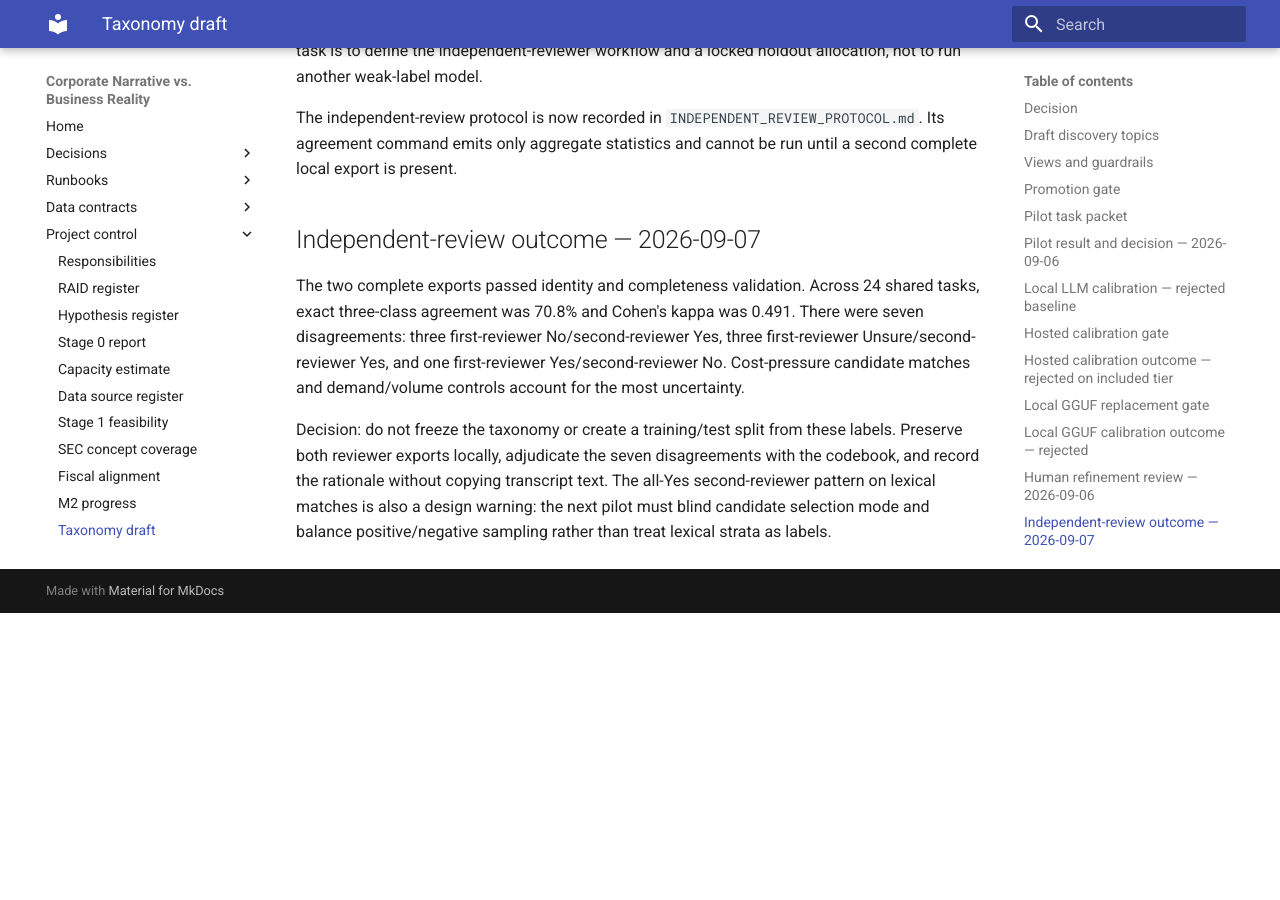
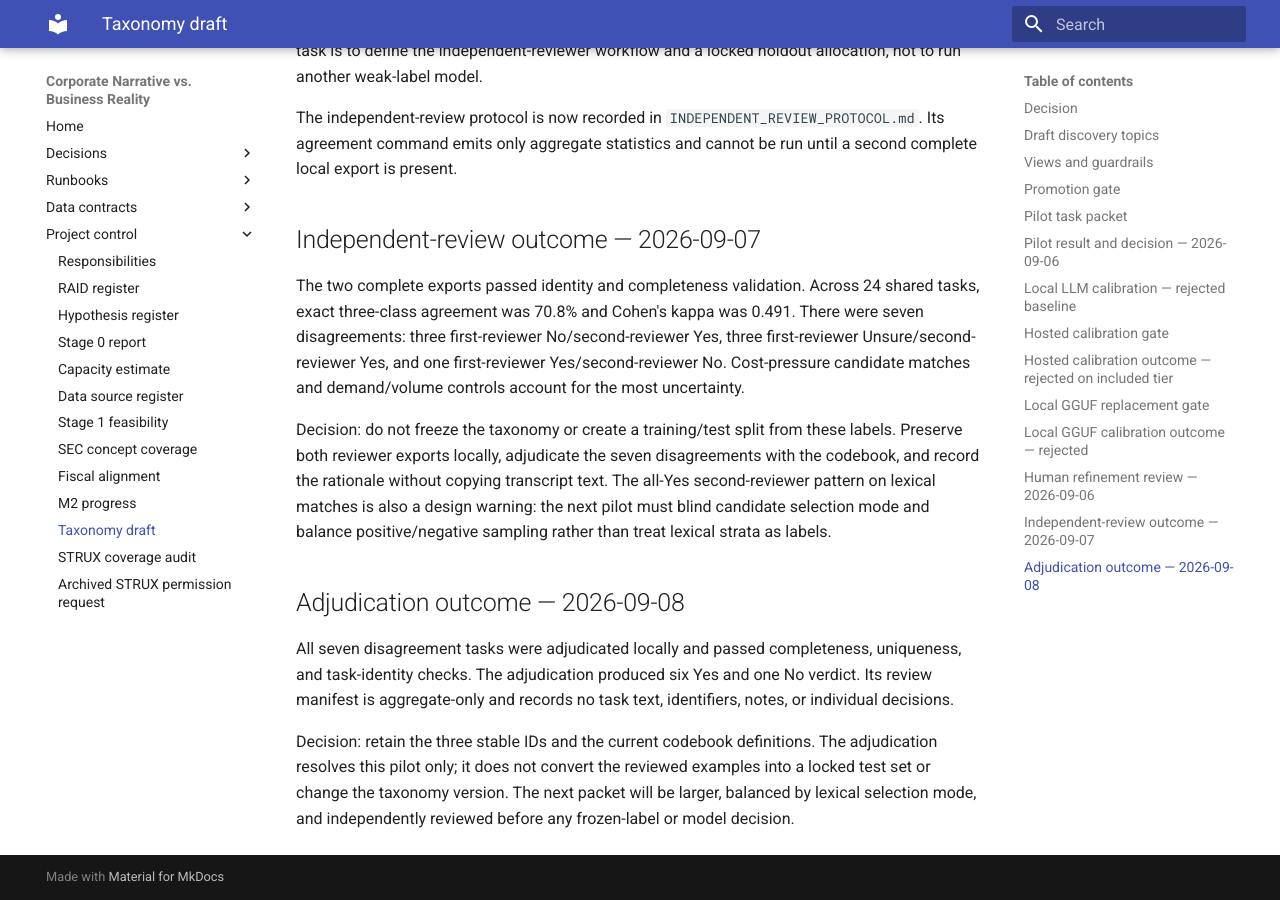
Before and after one commit to thaitri2005/Corporate-Narrative-vs-Business-Reality, an MkDocs documentation site: the page built from docs/project/TAXONOMY_DRAFT.md, in a window 1280 px wide and 900 px high, scrolled down 4257 px. Built offline with MkDocs 1.6.1 and Material for MkDocs 9.7.7, drawn with Linux system fonts in a browser that asks for light colours; before the commit the page ends 4870 px from its top, so only the background shows below that.

Commit message:
docs: record annotation adjudication outcome

```diff
--- a/docs/project/TAXONOMY_DRAFT.md
+++ b/docs/project/TAXONOMY_DRAFT.md
@@ -156,3 +156,14 @@
 the rationale without copying transcript text. The all-Yes second-reviewer pattern on lexical
 matches is also a design warning: the next pilot must blind candidate selection mode and balance
 positive/negative sampling rather than treat lexical strata as labels.
+
+## Adjudication outcome — 2026-09-08
+
+All seven disagreement tasks were adjudicated locally and passed completeness, uniqueness, and
+task-identity checks. The adjudication produced six Yes and one No verdict. Its review manifest is
+aggregate-only and records no task text, identifiers, notes, or individual decisions.
+
+Decision: retain the three stable IDs and the current codebook definitions. The adjudication
+resolves this pilot only; it does not convert the reviewed examples into a locked test set or
+change the taxonomy version. The next packet will be larger, balanced by lexical selection mode,
+and independently reviewed before any frozen-label or model decision.
```
Also changed, not shown: docs/project/M2_PROGRESS.md (+5 -0 lines), 1 other file.
